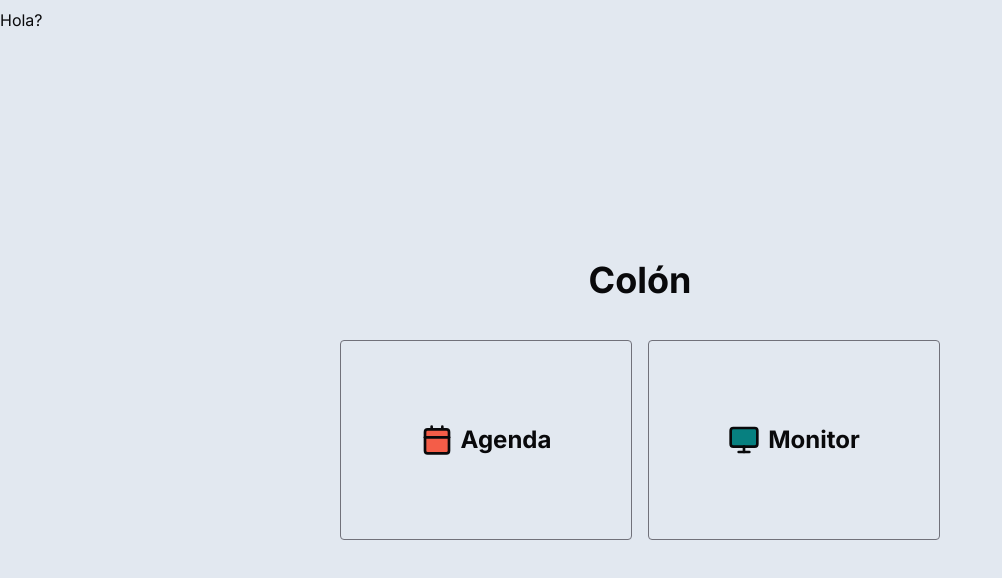
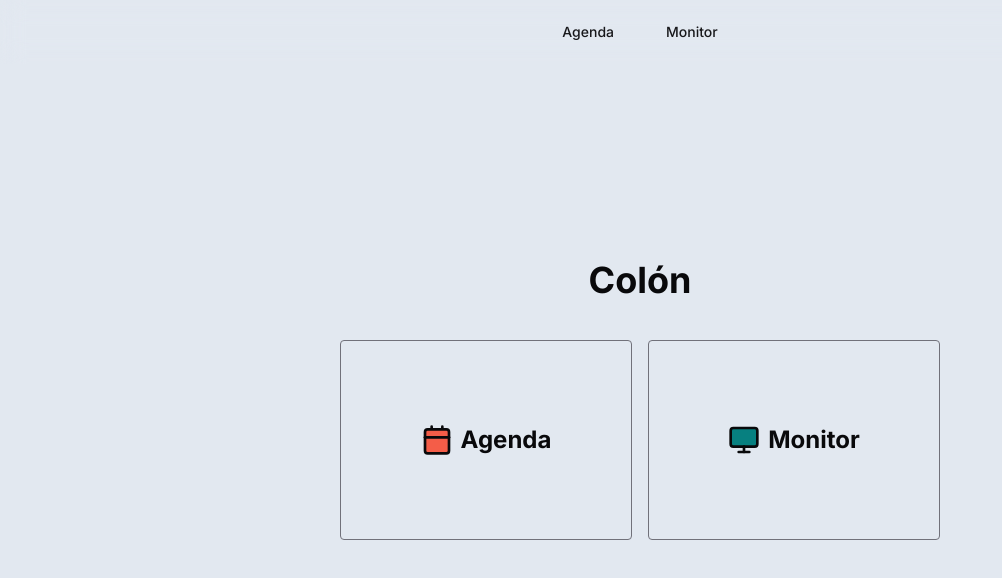
Before and after one commit to sreynosogaci/monitor-quirofano, a Next.js app: page / in a window 1280 px wide. Shown: the top 578 px of the page, without its empty margins (0-1002 px from the left). Built offline with nearby package versions, Linux system fonts and the light colour scheme.

Commit message:
Cambios en navbar para hacerla dinámica

```diff
--- a/src/components/nav-bar.tsx
+++ b/src/components/nav-bar.tsx
@@ -22,7 +22,7 @@ const NavOptions = ({ options }: { options: NavBarOption[] }) => (
     </ul>
 )
 
-export const NavBar = ({ dynamic }: { dynamic?: boolean }) => {
+const InternalNavBar = ({ className }: { className?: string }) => {
     const { value: moved, setFalse: setMovedFalse, setTrue: setMovedTrue } = useBoolean(false)
 
     const navOptions = [
@@ -41,13 +41,12 @@ export const NavBar = ({ dynamic }: { dynamic?: boolean }) => {
     useEventListener('scroll', onScroll)
 
     return (
-        <>
         <nav
             className={cn(
                 'px-4 w-full h-nav-bar-height border-b border-b-transparent xl:px-0',
                 'transition-all fixed z-50 top-0 backdrop-blur-md',
                 moved && 'border-b-border',
-                    dynamic && 'absolute top-[-100%] z-50 backdrop-blur-none border-b-border'
+                className
             )}
         >
             <div className="w-full h-full mx-auto max-w-7xl flex justify-center items-center relative">
@@ -57,10 +56,22 @@ export const NavBar = ({ dynamic }: { dynamic?: boolean }) => {
                 {/* <ChangeTheme /> */}
             </div>
         </nav>
-            { dynamic && (
-                <div className='absolute top-2 mx-auto'>
-                    Hola?
+    )
+}
+
+
+export const NavBar = ({ dynamic }: { dynamic?: boolean }) => {
+
+    return (
+        <>
+            { dynamic ? (
+                <div className='absolute mx-auto h-nav-bar-height w-full group'>
+                    <InternalNavBar
+                        className='opacity-0 translate-y-[-5px] group-hover:opacity-100 group-hover:translate-y-0'
+                    />
                 </div>
+            ) : (
+                <InternalNavBar />
             )}
         </>
     )
```
Lines whose indentation alone changed are shown as unchanged.
